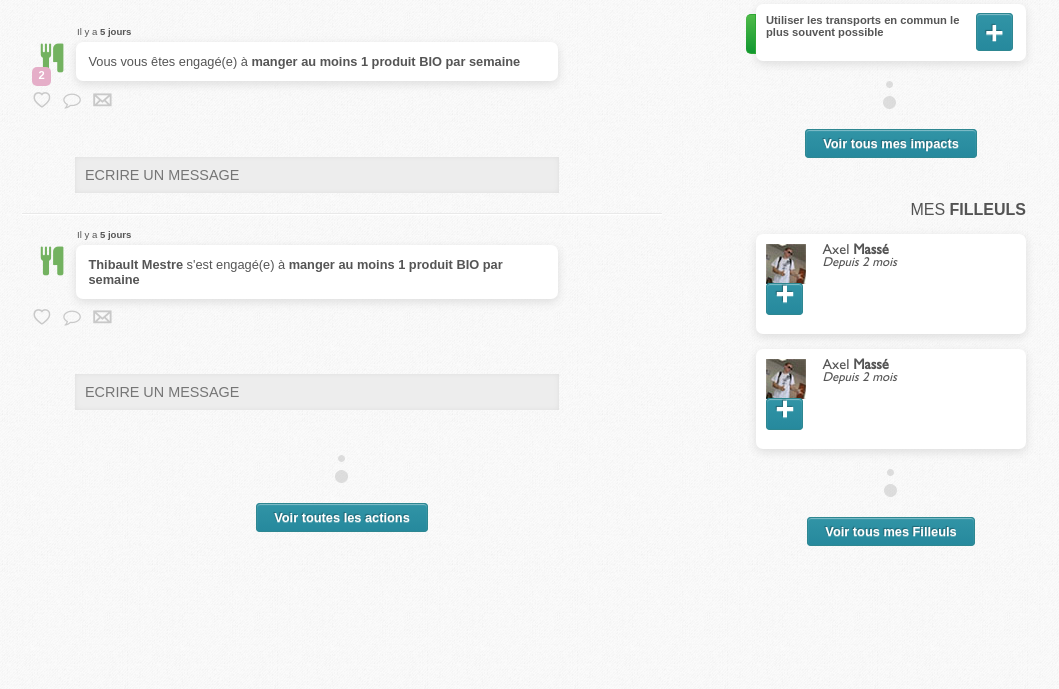
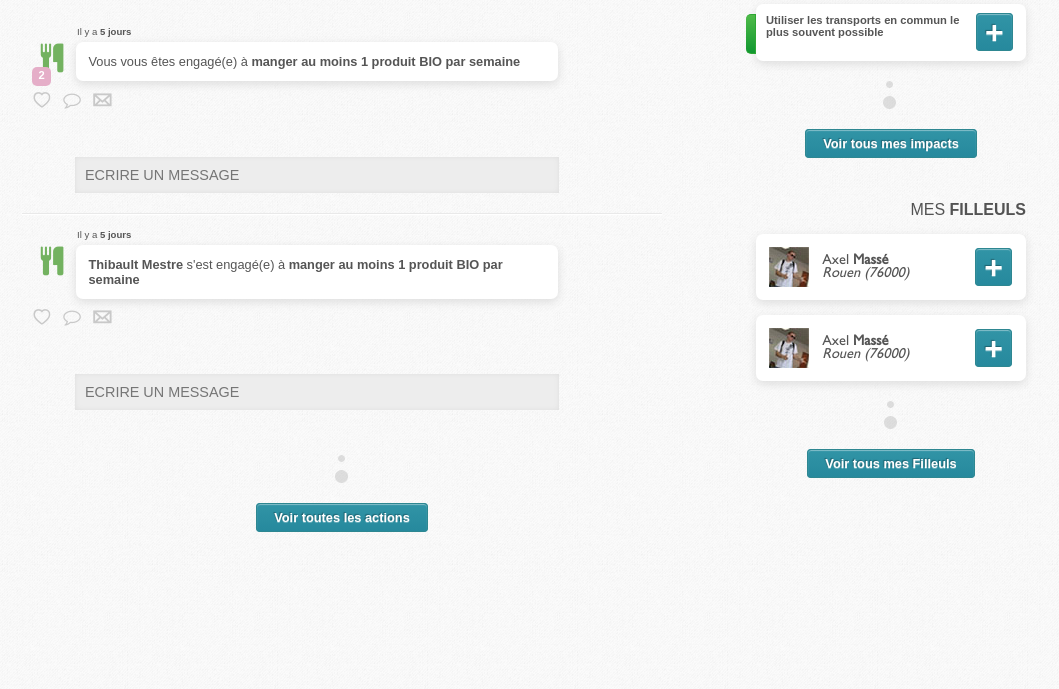
Before and after one commit to Stuff90/koom, a PHP site: page /profil.html in a window 1280 px wide. Shown: the part 1109-1798 px from the top of the page, without its empty margins (126-1185 px from the left). Run offline with PHP 8.4, Linux system fonts and the light colour scheme; some libraries are stand-ins or nearby versions.

Commit message:
Second testing feedbacks Profil page

```diff
--- a/profil.html
+++ b/profil.html
@@ -185,34 +185,58 @@
 
 					<dl>
 						<dd class="ui-content-emphasizer">
-							<div><img src="style/img/profil.jpg"></div>
-							<p>Axel <strong>Massé</strong><br /><i>Rouen (76000)</i></p>
-							<p><a href="#" class="ui-button">+</a></p>
+							<table>
+								<tr>
+									<td><img src="style/img/profil.jpg"></td>
+									<td>Axel <strong>Massé</strong><br /><i>Rouen (76000)</i></td>
+									<td><a href="#" class="ui-button">+</a></td>
+								</tr>
+							</table>
 						</dd>
 						<dd class="ui-content-emphasizer">
-							<div><img src="style/img/profil.jpg"></div>
-							<p>Axel <strong>Massé</strong><br /><i>Rouen (76000)</i></p>
-							<p><a href="#" class="ui-button">+</a></p>
+							<table>
+								<tr>
+									<td><img src="style/img/profil.jpg"></td>
+									<td>Axel <strong>Massé</strong><br /><i>Rouen (76000)</i></td>
+									<td><a href="#" class="ui-button">+</a></td>
+								</tr>
+							</table>
 						</dd>
 						<dd class="ui-content-emphasizer">
-							<div><img src="style/img/profil.jpg"></div>
-							<p>Axel <strong>Massé</strong><br /><i>Rouen (76000)</i></p>
-							<p><a href="#" class="ui-button">+</a></p>
+							<table>
+								<tr>
+									<td><img src="style/img/profil.jpg"></td>
+									<td>Axel <strong>Massé</strong><br /><i>Rouen (76000)</i></td>
+									<td><a href="#" class="ui-button">+</a></td>
+								</tr>
+							</table>
 						</dd>
 						<dd class="ui-content-emphasizer">
-							<div><img src="style/img/profil.jpg"></div>
-							<p>Axel <strong>Massé</strong><br /><i>Rouen (76000)</i></p>
-							<p><a href="#" class="ui-button">+</a></p>
+							<table>
+								<tr>
+									<td><img src="style/img/profil.jpg"></td>
+									<td>Axel <strong>Massé</strong><br /><i>Rouen (76000)</i></td>
+									<td><a href="#" class="ui-button">+</a></td>
+								</tr>
+							</table>
 						</dd>
 						<dd class="ui-content-emphasizer">
-							<div><img src="style/img/profil.jpg"></div>
-							<p>Axel <strong>Massé</strong><br /><i>Rouen (76000)</i></p>
-							<p><a href="#" class="ui-button">+</a></p>
+							<table>
+								<tr>
+									<td><img src="style/img/profil.jpg"></td>
+									<td>Axel <strong>Massé</strong><br /><i>Rouen (76000)</i></td>
+									<td><a href="#" class="ui-button">+</a></td>
+								</tr>
+							</table>
 						</dd>
 						<dd class="ui-content-emphasizer">
-							<div><img src="style/img/profil.jpg"></div>
-							<p>Axel <strong>Massé</strong><br /><i>Rouen (76000)</i></p>
-							<p><a href="#" class="ui-button">+</a></p>
+							<table>
+								<tr>
+									<td><img src="style/img/profil.jpg"></td>
+									<td>Axel <strong>Massé</strong><br /><i>Rouen (76000)</i></td>
+									<td><a href="#" class="ui-button">+</a></td>
+								</tr>
+							</table>
 						</dd>
 					</dl>
 
@@ -224,34 +248,58 @@
 
 					<dl>
 						<dd class="ui-content-emphasizer">
-							<div><img src="style/img/profil.jpg"></div>
-							<p>Axel <strong>Massé</strong><br /><i>Rouen (76000)</i></p>
-							<p><a href="#" class="ui-button">+</a></p>
+							<table>
+								<tr>
+									<td><img src="style/img/profil.jpg"></td>
+									<td>Axel <strong>Massé</strong><br /><i>Rouen (76000)</i></td>
+									<td><a href="#" class="ui-button">+</a></td>
+								</tr>
+							</table>
 						</dd>
 						<dd class="ui-content-emphasizer">
-							<div><img src="style/img/profil.jpg"></div>
-							<p>Axel <strong>Massé</strong><br /><i>Rouen (76000)</i></p>
-							<p><a href="#" class="ui-button">+</a></p>
+							<table>
+								<tr>
+									<td><img src="style/img/profil.jpg"></td>
+									<td>Axel <strong>Massé</strong><br /><i>Rouen (76000)</i></td>
+									<td><a href="#" class="ui-button">+</a></td>
+								</tr>
+							</table>
 						</dd>
 						<dd class="ui-content-emphasizer">
-							<div><img src="style/img/profil.jpg"></div>
-							<p>Axel <strong>Massé</strong><br /><i>Rouen (76000)</i></p>
-							<p><a href="#" class="ui-button">+</a></p>
+							<table>
+								<tr>
+									<td><img src="style/img/profil.jpg"></td>
+									<td>Axel <strong>Massé</strong><br /><i>Rouen (76000)</i></td>
+									<td><a href="#" class="ui-button">+</a></td>
+								</tr>
+							</table>
 						</dd>
 						<dd class="ui-content-emphasizer">
-							<div><img src="style/img/profil.jpg"></div>
-							<p>Axel <strong>Massé</strong><br /><i>Rouen (76000)</i></p>
-							<p><a href="#" class="ui-button">+</a></p>
+							<table>
+								<tr>
+									<td><img src="style/img/profil.jpg"></td>
+									<td>Axel <strong>Massé</strong><br /><i>Rouen (76000)</i></td>
+									<td><a href="#" class="ui-button">+</a></td>
+								</tr>
+							</table>
 						</dd>
 						<dd class="ui-content-emphasizer">
-							<div><img src="style/img/profil.jpg"></div>
-							<p>Axel <strong>Massé</strong><br /><i>Rouen (76000)</i></p>
-							<p><a href="#" class="ui-button">+</a></p>
+							<table>
+								<tr>
+									<td><img src="style/img/profil.jpg"></td>
+									<td>Axel <strong>Massé</strong><br /><i>Rouen (76000)</i></td>
+									<td><a href="#" class="ui-button">+</a></td>
+								</tr>
+							</table>
 						</dd>
 						<dd class="ui-content-emphasizer">
-							<div><img src="style/img/profil.jpg"></div>
-							<p>Axel <strong>Massé</strong><br /><i>Rouen (76000)</i></p>
-							<p><a href="#" class="ui-button">+</a></p>
+							<table>
+								<tr>
+									<td><img src="style/img/profil.jpg"></td>
+									<td>Axel <strong>Massé</strong><br /><i>Rouen (76000)</i></td>
+									<td><a href="#" class="ui-button">+</a></td>
+								</tr>
+							</table>
 						</dd>
 					</dl>
 
@@ -416,14 +464,22 @@
 
 				<dl>
 					<dd class="ui-content-emphasizer">
-						<div><img src="style/img/profil.jpg"></div>
-						<p>Axel <strong>Massé</strong><br /><i>Depuis <span>2 mois</span></i></p>
-						<p><a href="#" class="ui-button">+</a></p>
-					</dd>
+						<table>
+							<tr>
+								<td><img src="style/img/profil.jpg"></td>
+								<td>Axel <strong>Massé</strong><br /><i>Rouen (76000)</i></td>
+								<td><a href="#" class="ui-button">+</a></td>
+							</tr>
+						</table>
+						</dd>
 					<dd class="ui-content-emphasizer">
-						<div><img src="style/img/profil.jpg"></div>
-						<p>Axel <strong>Massé</strong><br /><i>Depuis <span>2 mois</span></i></p>
-						<p><a href="#" class="ui-button">+</a></p>
+						<table>
+							<tr>
+								<td><img src="style/img/profil.jpg"></td>
+								<td>Axel <strong>Massé</strong><br /><i>Rouen (76000)</i></td>
+								<td><a href="#" class="ui-button">+</a></td>
+							</tr>
+						</table>
 					</dd>
 				</dl>
 				<p><a href="empty.html" class="ui-button">Voir tous mes Filleuls</a></p>
--- a/style/main.css
+++ b/style/main.css
@@ -66,7 +66,7 @@ text-shadow:-1px -1px 0px rgba(128,56,17,1),0px 1px 0px rgba(255,255,255,0.3);
 
 
 .ui-button-tab,.ui-button-tab:link,.ui-button-tab:visited {background: -moz-linear-gradient(top,  rgba(182,182,182,0.4) 0%, rgba(218,216,216,0.4) 100%);background: -webkit-gradient(linear, left top, left bottom, color-stop(0%,rgba(182,182,182,0.4)), color-stop(100%,rgba(218,216,216,0.4)));background: -webkit-linear-gradient(top,  rgba(182,182,182,0.4) 0%,rgba(218,216,216,0.4) 100%);background: -o-linear-gradient(top,  rgba(182,182,182,0.4) 0%,rgba(218,216,216,0.4) 100%);background: -ms-linear-gradient(top,  rgba(182,182,182,0.4) 0%,rgba(218,216,216,0.4) 100%);background: linear-gradient(to bottom,  rgba(182,182,182,0.4) 0%,rgba(218,216,216,0.4) 100%);border-color:#ddd;padding:8px 10px;color:#a4a4a4;border-color:#c7c7c7;text-shadow:none;text-shadow:-1px 0px 1px rgba(0,0,0,.2);filter: progid:DXImageTransform.Microsoft.gradient( startColorstr='#66b6b6b6', endColorstr='#66dad8d8',GradientType=0 );}
-.ui-button-tab.active,.ui-button-tab.active:link,.ui-button-tab.active:visited {background: rgb(205,205,205);background: -moz-linear-gradient(top,  rgba(205,205,205,1) 0%, rgba(222,222,222,1) 100%);background: -webkit-gradient(linear, left top, left bottom, color-stop(0%,rgba(205,205,205,1)), color-stop(100%,rgba(222,222,222,1)));background: -webkit-linear-gradient(top,  rgba(205,205,205,1) 0%,rgba(222,222,222,1) 100%);background: -o-linear-gradient(top,  rgba(205,205,205,1) 0%,rgba(222,222,222,1) 100%);background: -ms-linear-gradient(top,  rgba(205,205,205,1) 0%,rgba(222,222,222,1) 100%);background: linear-gradient(to bottom,  rgba(205,205,205,1) 0%,rgba(222,222,222,1) 100%);-moz-box-shadow:inset 0px 1px 0px rgba(255,255,255,.4);-webkit-box-shadow:inset 0px 1px 0px rgba(255,255,255,.4);box-shadow:inset 0px 1px 0px rgba(255,255,255,.4);border-color:#c7c7c7;color:#fff;text-shadow:1px 1px 1px rgba(0,0,0,.2);orphans: text-shadow:1px 1px 3px rgba(0,0,0,1);filter: progid:DXImageTransform.Microsoft.gradient( startColorstr='#cdcdcd', endColorstr='#dedede',GradientType=0 );}
+.ui-button-tab.active,.ui-button-tab.active:link,.ui-button-tab.active:visited {background: rgb(205,205,205);background: -moz-linear-gradient(top,  rgba(205,205,205,1) 0%, rgba(222,222,222,1) 100%);background: -webkit-gradient(linear, left top, left bottom, color-stop(0%,rgba(205,205,205,1)), color-stop(100%,rgba(222,222,222,1)));background: -webkit-linear-gradient(top,  rgba(205,205,205,1) 0%,rgba(222,222,222,1) 100%);background: -o-linear-gradient(top,  rgba(205,205,205,1) 0%,rgba(222,222,222,1) 100%);background: -ms-linear-gradient(top,  rgba(205,205,205,1) 0%,rgba(222,222,222,1) 100%);background: linear-gradient(to bottom,  rgba(205,205,205,1) 0%,rgba(222,222,222,1) 100%);-moz-box-shadow:inset 0px 1px 0px rgba(255,255,255,.4);-webkit-box-shadow:inset 0px 1px 0px rgba(255,255,255,.4);box-shadow:inset 0px 1px 0px rgba(255,255,255,.4);border-color:#c7c7c7;color:#fff;);}
 
 
 
@@ -101,7 +101,7 @@ header > #menu, header > #user-info-wrapper {position:absolute;margin-top:50px;}
 header > #menu {margin:50px 0px 0px 0px;padding:0px;width:725px;}
 header > #menu > li {display:inline-block;}
 header > #menu > li > a, header > #menu > li > a:visited, header > #menu > li > a:active {list-style-type:none;font-size:18px;color:#fefefe;display:inline-block;opacity:.6;font-weight:bolder;text-decoration:none;padding: 10px 10px 8 10px;}
-header > #menu > li > a:hover,header > #menu > li > a.active {opacity:1;}
+header > #menu > li  a:hover,header > #menu > li > a.active {opacity:1;}
 header > #menu > li > a:first-child {padding-left:3px;}
 header > #menu > li > a.last-child {padding-right:3px;}
 
--- a/style/profil.css
+++ b/style/profil.css
@@ -4,6 +4,12 @@
 #profil-wrapper > section {display:none;}
 #profil-wrapper > section.active {display:block;}
 #profil-wrapper > section > h4 {text-transform:none;color:#1192a6;font-family:'FuturaMedium',arial,serif;font-weight:lighter;font-size:1.1rem;}
+
+dd >  table{width: 100%;}
+dd >  table tr td{vertical-align: middle;}
+dd >  table tr td:first-child{width: 52px;}
+dd >  table tr td:nth-child(2){width: 180px;font-size:.9rem;font-family:'GillSans',arial,serif;}
+dd >  table tr td:last-child{width: 38px;height: 38px;}
 
 .stream {margin:20px 0 40px 0;}
 .stream > dt {margin-top:10px;}
@@ -34,18 +40,12 @@
 .see-all-actions-wrapper {width:100%;padding:60px 0 30px 0;text-align:center;background:url('img/dots.png') center 0px no-repeat;margin-bottom:200px;}
 
 
-#profil-my-contacts > dl {width:100%;}
+#profil-my-contacts > p {width:100%;padding:60px 0 30px 0;text-align:center;background:url('img/dots.png') center 0px no-repeat;margin-top:20px;}
+
+
 #profil-my-contacts > dl > dd {display:inline-block;width:280px;vertical-align:top;margin:10px 0 10px 0;}
 #profil-my-contacts > dl > dd:nth-child(even) {margin-left:29px;}
-#profil-my-contacts > dl > dd > * {display:inline-block;vertical-align:top}
-#profil-my-contacts > dl > dd > * {display:inline-block;vertical-align:top;}
-#profil-my-contacts > dl > dd > div {width:40px;height:40px;}
-#profil-my-contacts > dl > dd > div > img {width:100%;height:100%;}
-#profil-my-contacts > dl > dd > p {width:180px;margin-left:12px;font-size:.9rem;font-family:'GillSans',arial,serif;}
-#profil-my-contacts > dl > dd > p > i {font-size:.8rem;}
-#profil-my-contacts > dl > dd > p:last-child {width:40px;height:40px;margin-left:0;}
-#profil-my-contacts > dl > dd > p:last-child > a {font-size:2rem;padding:0px 8px;}
-#profil-my-contacts > p {width:100%;padding:60px 0 30px 0;text-align:center;background:url('img/dots.png') center 0px no-repeat;margin-top:20px;}
+#profil-my-contacts dd >  table tr td:last-child a{font-size:2rem;padding:0px 8px;}
 
 
 
@@ -102,14 +102,7 @@
 #points-wrapper > div > p:first-child > span {font-weight:bold;}
 
 #my-godsons {margin-top:50px;}
+#my-godsons > dl > dd {margin:15px 0 15px 60px;}
 #my-godsons > p {width:100%;padding:60px 0 30px 0;text-align:center;background:url('img/dots.png') center 0px no-repeat;margin-left:30px;}
 #my-godsons > h2 {margin:15px 0 15px 0;}
-#my-godsons > dl {}
-#my-godsons > dl > dd {margin:15px 0 15px 60px;}
-#my-godsons > dl > dd > * {display:inline-block;vertical-align:top;}
-#my-godsons > dl > dd > div {width:40px;height:40px;}
-#my-godsons > dl > dd > div > img {width:100%;height:100%;}
-#my-godsons > dl > dd > p {width:150px;margin-left:12px;font-size:.9rem;font-family:'GillSans',arial,serif;}
-#my-godsons > dl > dd > p > i {font-size:.8rem;}
-#my-godsons > dl > dd > p:last-child {width:40px;height:40px;margin-left:0;}
-#my-godsons > dl > dd > p:last-child > a {font-size:2rem;padding:0px 8px;}
+#my-godsons dd >  table tr td:last-child a{font-size:2rem;padding:0px 8px;}
```
